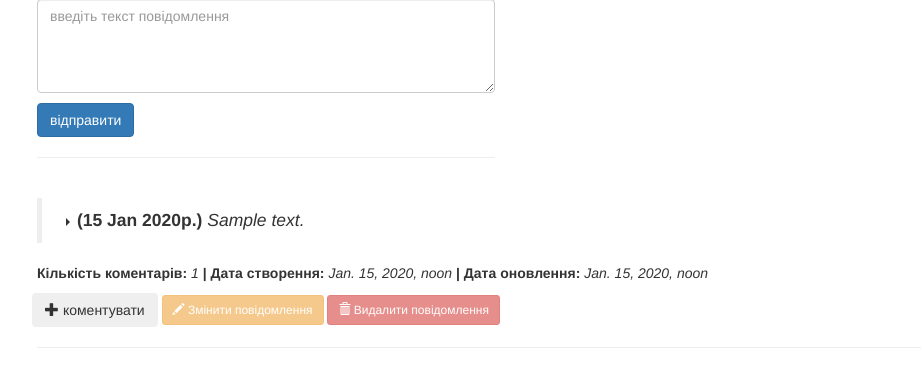
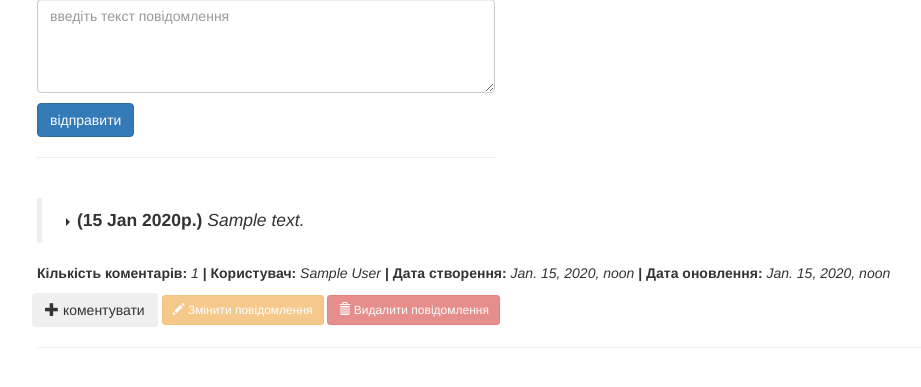
Before and after one commit to Misha86/webpage, a Django app: page /list/ in a window 1280 px wide. Shown: the part 77-464 px from the top of the page, without its empty margins (33-954 px from the left). Run offline with Django 3.2, Linux system fonts and the light colour scheme; tables that the repository leaves empty hold one stand-in row (values such as "Sample post"); data that the repository does not hold is empty; some libraries are stand-ins or nearby versions.

Commit message:
add user to massage

```diff
--- a/message/templates/message/partial_message.html
+++ b/message/templates/message/partial_message.html
@@ -16,7 +16,7 @@
             <strong>Кількість коментарів: </strong>
             <em>  {{ message.comments.count }}</em>
 
-            {% if request.user.is_authenticated and not request.user.is_superuser %}
+            {% if not request.user.is_superuser %}
                 <strong> | Користувач: </strong>
                 <em>  {{ message.user.get_full_name }}</em>
             {% endif %}
```
